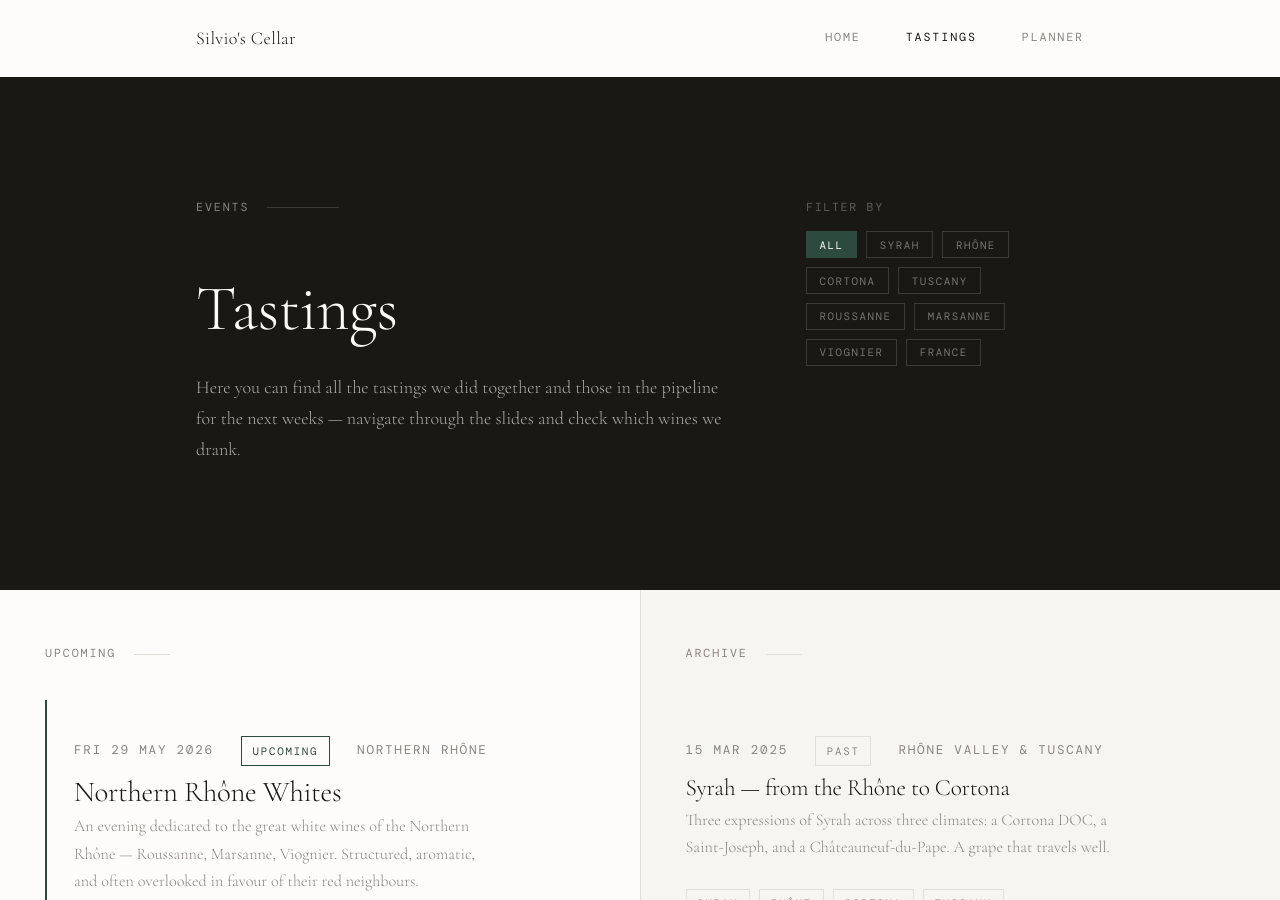
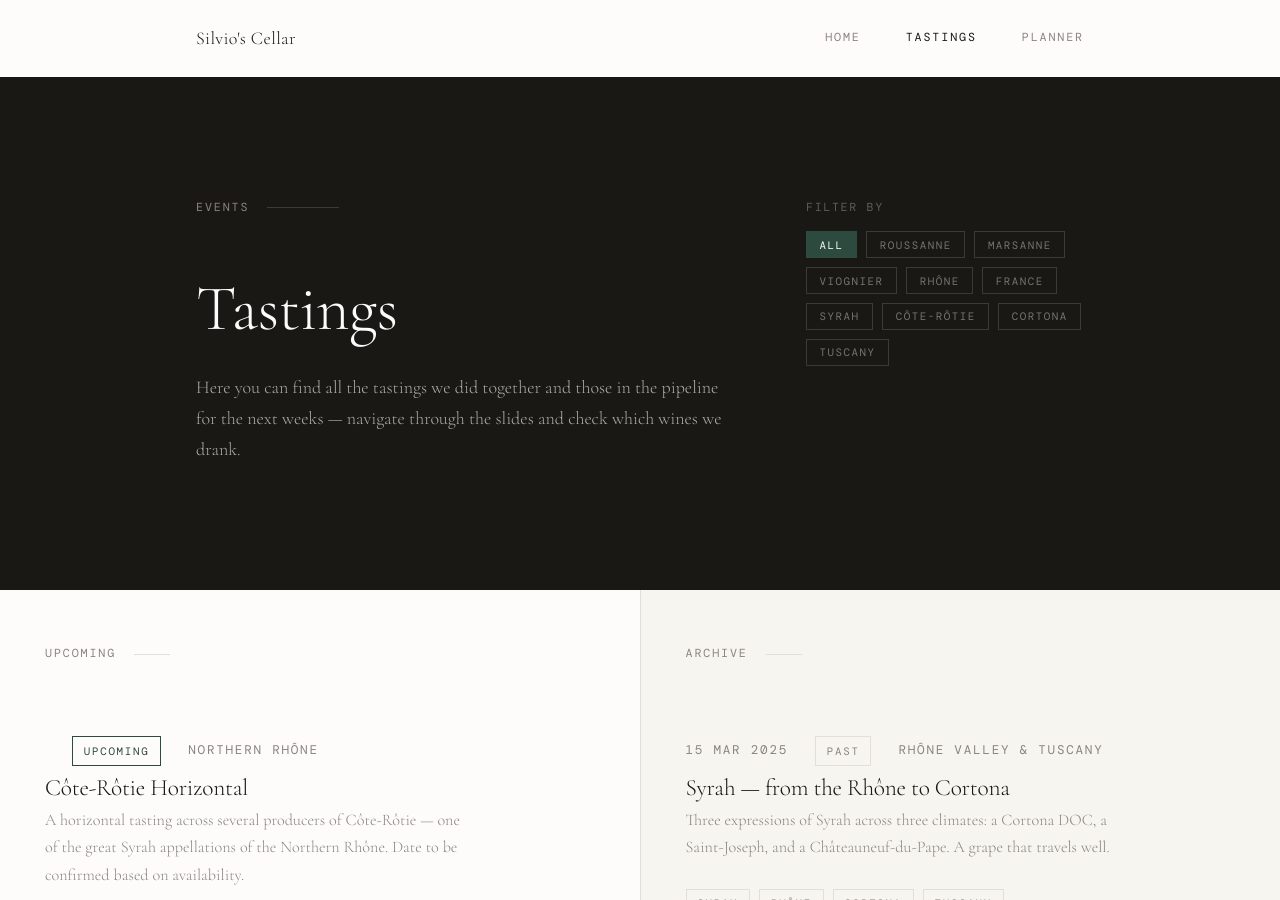
Before and after one commit to silviodirubbo/cellar, a Jekyll site: the page built from tastings/index.html, in a window 1280 px wide and 900 px high. Built offline with Jekyll 4.4.1, drawn with Linux system fonts in a browser that asks for light colours; some web fonts are replaced; some of the changed text lies outside the part shown.

Commit message:
Revise tasting schema and add upcoming tastings
Updated tasting schema to include new fields and clarified existing ones. Added two upcoming tastings and removed duplicate entries.

```diff
--- a/_data/tastings.yml
+++ b/_data/tastings.yml
@@ -4,24 +4,67 @@
 #
 #   slug:              unique identifier, used in URLs
 #   title:             full name of the tasting
-#   date:              YYYY-MM-DD
+#   date:              YYYY-MM-DD or null if TBD
+#   date_tbd:          true if date not yet decided
+#   location:          venue name or address
 #   region:            primary region (displayed as label)
 #   description:       one or two sentences, kept short
 #   tags:              list of grape/region/theme tags
 #   status:            upcoming | past
-#   spots_total:       integer (upcoming only)
-#   spots_remaining:   integer (upcoming only)
+#   spots_total:       integer
+#   spots_remaining:   integer
 #   cost_estimate:     string e.g. "CHF 25–35 per person"
-#   featured:          true | false (shows 2px green border)
+#   featured:          true | false
+#   slides:            true once presentation is ready
 #   wines:             list of wines (for presentation slides)
-#     - name:
-#       producer:
-#       vintage:
-#       appellation:
-#       blend:
-#       notes:
-#   slides:            auto-generated from wines if present
 # ─────────────────────────────────────────────────────────────
+
+# ── Upcoming ──────────────────────────────────────────────────
+
+- slug: northern-rhone-whites
+  title: "Northern Rhône Whites"
+  date: 2026-05-29
+  date_tbd: false
+  location: "Filippo's"
+  region: "Northern Rhône"
+  description: >
+    An evening dedicated to the great white wines of the Northern Rhône —
+    Roussanne, Marsanne, Viognier. Structured, aromatic, and often overlooked
+    in favour of their red neighbours.
+  tags:
+    - Roussanne
+    - Marsanne
+    - Viognier
+    - Rhône
+    - France
+  status: upcoming
+  spots_total: 10
+  spots_remaining: 5
+  cost_estimate: ""
+  featured: true
+
+- slug: cote-rotie-horizontal
+  title: "Côte-Rôtie Horizontal"
+  date: null
+  date_tbd: true
+  location: "Krieg 13"
+  region: "Northern Rhône"
+  description: >
+    A horizontal tasting across several producers of Côte-Rôtie —
+    one of the great Syrah appellations of the Northern Rhône.
+    Date to be confirmed based on availability.
+  tags:
+    - Syrah
+    - Côte-Rôtie
+    - Rhône
+    - France
+  status: upcoming
+  spots_total: 5
+  spots_remaining: 5
+  cost_estimate: ""
+  featured: false
+
+# ── Past ──────────────────────────────────────────────────────
 
 - slug: syrah-rhone-cortona
   title: "Syrah — from the Rhône to Cortona"
@@ -54,27 +97,3 @@
       vintage: 2019
       appellation: "Châteauneuf-du-Pape AOC"
       blend: "Grenache, Syrah, Mourvèdre"
-
-# ─────────────────────────────────────────────────────────────
-# Upcoming tastings
-# ─────────────────────────────────────────────────────────────
-
-- slug: northern-rhone-whites
-  title: "Northern Rhône Whites"
-  date: 2026-05-29
-  region: "Northern Rhône"
-  description: >
-    An evening dedicated to the great white wines of the Northern Rhône —
-    Roussanne, Marsanne, Viognier. Structured, aromatic, and often overlooked
-    in favour of their red neighbours.
-  tags:
-    - Roussanne
-    - Marsanne
-    - Viognier
-    - Rhône
-    - France
-  status: upcoming
-  spots_total: 10
-  spots_remaining: 10
-  cost_estimate: ""
-  featured: true
```
